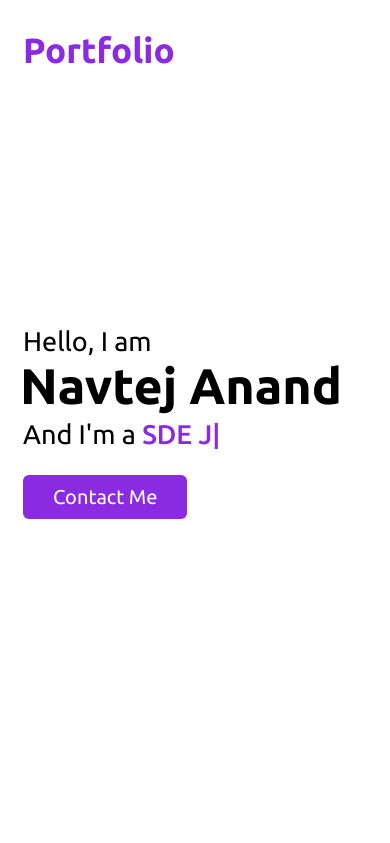
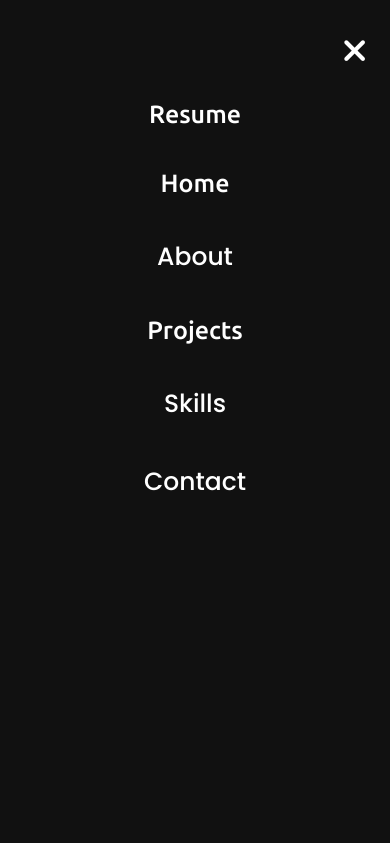
Before and after one commit to navtejnt1/navtejnt1.github.io, a plain HTML site: page index.html in a window 390 px wide. Both pictures are taken after a click on the element 352 px from the left and 50 px from the top of the page. Shown: the top 843 px of the page. Drawn offline with nearby package versions, Linux system fonts and the light colour scheme.

Commit message:
portfolio

```diff
--- a/script.js
+++ b/script.js
@@ -28,9 +28,9 @@ $(document).ready(function () {
   });
 
   // toggle menu/navbar script
-  $(".menu-btn").click(function () {
+  $("#menu-btn").click(function () {
     $(".navbar .menu").toggleClass("active");
-    $(".menu-btn i").toggleClass("active");
+    $("#menu-btn i").toggleClass("active");
   });
 
   // typing text animation script
--- a/style.css
+++ b/style.css
@@ -170,9 +170,7 @@ section .title::after {
 .home {
   display: flex;
   background: url("images/bg3.webp") no-repeat center;
-  height: 100vh;
   color: black;
-  min-height: 500px;
   background-size: cover;
   background-attachment: fixed;
   font-family: "Ubuntu", sans-serif;
@@ -225,12 +223,15 @@ section .title::after {
   width: 30%;
 }
 .about .about-content .left img {
+  margin-top: 100px !important;
+
   height: 375px;
   width: 300px;
   object-fit: cover;
   border-radius: 6px;
 }
 .about .about-content .right {
+
   width: 60%;
 }
 .about .about-content .right .text {
@@ -594,6 +595,9 @@ footer span a:hover {
 
 /* CSS */
 #projects {
+  align-items: center;
+  justify-content: center;
+  text-align: center;
   padding: 50px 0;
   font-family: "Ubuntu", sans-serif;
 
```
Also changed, not shown: index.html (+0 -1 lines).
